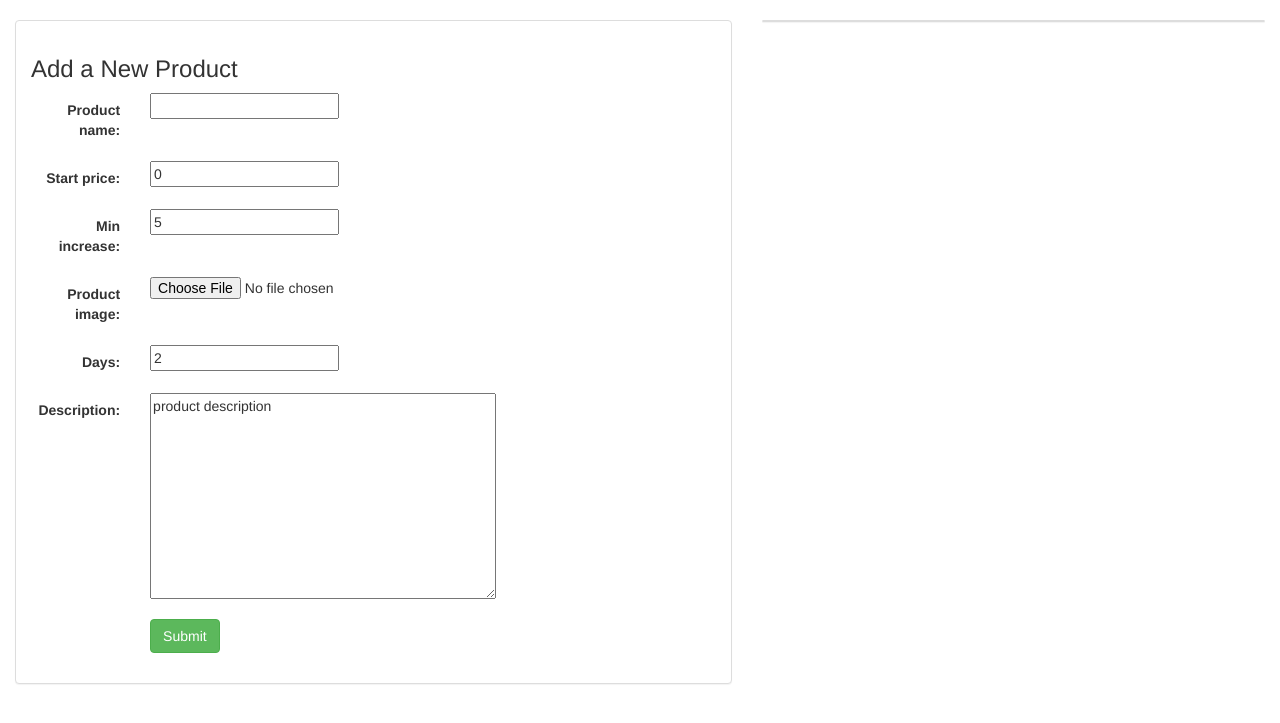
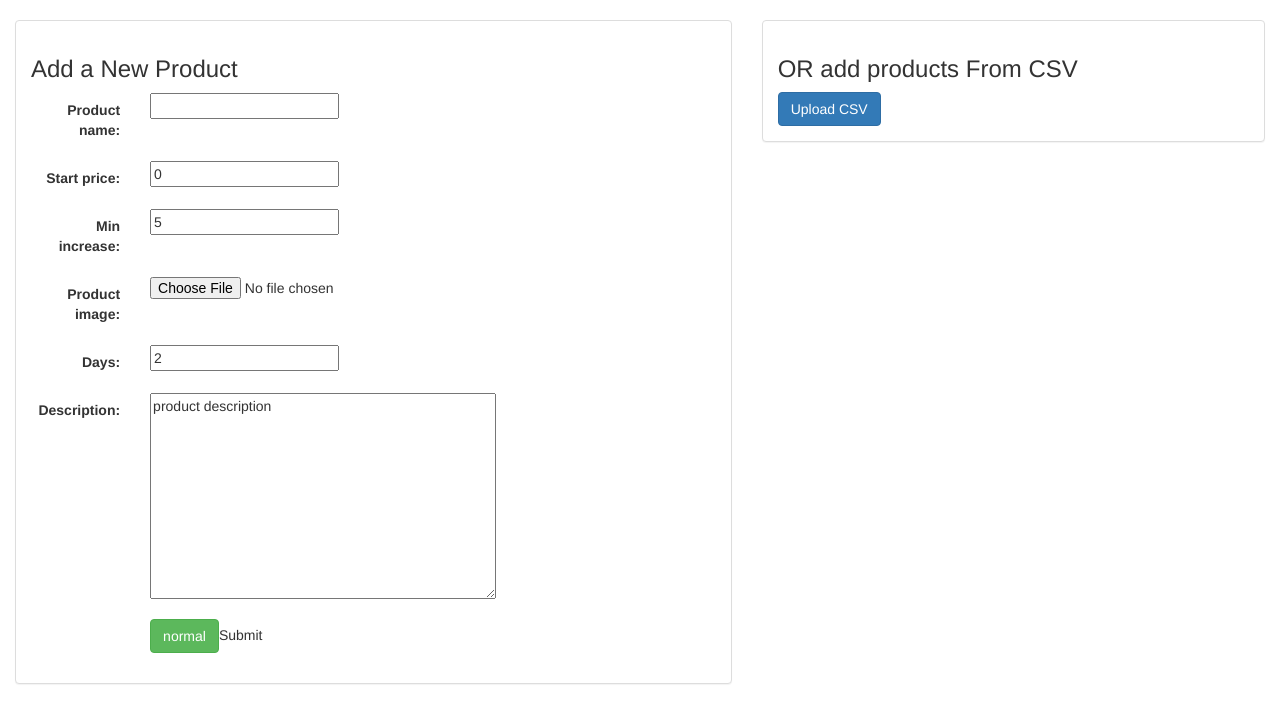
Before and after one commit to hardikparashar/openbidding, a Django app: page /create_product/ in a window 1280 px wide. Shown: the part 52-775 px from the top of the page. Run offline with Django 3.2, Linux system fonts and the light colour scheme; a user stored in the database is signed in; some libraries are stand-ins or nearby versions.

Commit message:
added csv import

```diff
--- a/bidfeed/models.py
+++ b/bidfeed/models.py
@@ -7,7 +7,7 @@ class Product(models.Model):
 	product_id = models.CharField(max_length=250)
 	user = models.ForeignKey(User, default=1)
 	customer = models.CharField(max_length=250, blank=True)
-	start_price = models.IntegerField(default=0)
+	start_price = models.IntegerField(default=0,blank=True)
 	bought = models.BooleanField(default=False)
 	product_name = models.CharField(max_length=400)
 	min_increase = models.IntegerField(default=5)
@@ -19,7 +19,8 @@ class Product(models.Model):
 	rem_days = models.IntegerField(help_text="enter in days",default="2")
 	days = models.IntegerField(help_text="enter in days",default="2")
 	end_date = models.DateTimeField(blank=True)
-	product_image = models.FileField()
+	product_image = models.FileField(blank=True)
+
 
 	def __str__(self):
 		return self.product_name + ' - ' + str(self.rem_days)
--- a/bidfeed/templates/bidfeed/base.html
+++ b/bidfeed/templates/bidfeed/base.html
@@ -1,6 +1,7 @@
 <!DOCTYPE html>
 <html lang="en">
 <head>
+	 <meta name="viewport" content="width=device-width, initial-scale=1">
     <meta charset="UTF-8">
     <title>{% block title %}openBid{% endblock %}</title>
     {% load staticfiles %}
--- a/bidfeed/templates/bidfeed/create_product.html
+++ b/bidfeed/templates/bidfeed/create_product.html
@@ -19,7 +19,8 @@
                         {% include 'bidfeed/form_template.html' %}
                         <div class="form-group">
                             <div class="col-sm-offset-2 col-sm-10">
-                                <button type="submit" class="btn btn-success">Submit</button>
+                                <input type="submit" class="btn btn-success"name="action" value="normal">Submit</button>
+
                             </div>
                         </div>
                     </form>
@@ -29,9 +30,35 @@
 
        <div class="col-sm-12 col-md-5">
             <div class="panel panel-default">
-               <!-- <div class="panel-body">
-                    <h3>What is Viberr?</h3>
-                    <p>Viberr is an app that allows you to upload and store all of your music on the cloud.</p>
+
+                <div class="panel-body">
+
+                   <h3>OR add products From CSV</h3>
+				   <button type="button" class="btn btn-primary" data-toggle="modal" data-target="#csvmodal">Upload CSV</button>
+
+		<!-- Modal -->
+				<div class="modal fade" id="csvmodal" tabindex="-1" role="dialog" aria-labelledby="exampleModalLabel" aria-hidden="true">
+				<div class="modal-dialog" role="document">
+				<div class="modal-content">
+					<div class="modal-header">
+					<h3 class="modal-title" id="exampleModalLabel">Add Products from CSV</h3>
+					<button type="button" class="close" data-dismiss="modal" aria-label="Close">
+							<span aria-hidden="true">&times;</span>
+						</button>
+					</div>
+					<div class="modal-body">
+						<form class="form-horizontal" role="form" action="{% url 'bidfeed:uploadcsv'%}" method="post" enctype="multipart/form-data">
+						{% csrf_token %}
+						<input type="file" accept=".csv" name="csv_file" />
+						<br>
+						<button type="submit" class="btn btn-success"name="action" value="csv">Upload</button>
+						</form>
+					</div>
+
+					</div>
+				</div>
+		</div>
+                   <!--  <p>Viberr is an app that allows you to upload and store all of your music on the cloud.</p>
                     <h3>How do I add music?</h3>
                     <p>First, create a new album by filling out the form on this page. Once an album is created you will be able to add/upload songs.</p>
                     <h3>What are some Album logo best practices?</h3>
@@ -40,8 +67,8 @@
                         <li>Use common image formats such as .JPG, .GIF, or .PNG</li>
                         <li>Remain under the 2MB limit.</li>
                         <li>Square images look best</li>
-                    </ul>
-                </div>-->
+                    </ul>-->
+                </div>
             </div>
         </div>
 
--- a/bidfeed/templates/bidfeed/index.html
+++ b/bidfeed/templates/bidfeed/index.html
@@ -40,7 +40,7 @@ if (tot_{{forloop.counter}} < 0) {
                 <div class="col-sm-4 col-lg-2">
                     <div class="thumbnail">
                         <a href="{% url 'bidfeed:detail' product.id %}">
-                            <img src="{{ product.product_image.url }}" class="img-responsive">
+                            <img src="{% if product.product_image %}{{ product.product_image.url }}{%else%}../media/noimage.jpg{%endif%}" class="img-responsive">
                         </a>
                         <div class="caption">
                             <h2>{{ product.product_name }}</h2>
--- a/bidfeed/urls.py
+++ b/bidfeed/urls.py
@@ -9,7 +9,7 @@ urlpatterns = [
     url(r'^login_user/$', views.login_user, name='login_user'),
     url(r'^logout_user/$', views.logout_user, name='logout_user'),
     url(r'^(?P<product_id>[0-9]+)/$', views.detail, name='detail'),
-
+	url(r'^uploadcsv/$', views.uploadcsv, name='uploadcsv'),
 	#url(r'^(?P<product_id>[0-9]+)/$', views.profile, name='profile'),
     #url(r'^(?P<bid_id>[0-9]+)/favorite/$', views.favorite, name='favorite'),
     #url(r'^songs/(?P<filter_by>[a-zA_Z]+)/$', views.songs, name='songs'),
--- a/bidfeed/views.py
+++ b/bidfeed/views.py
@@ -8,6 +8,9 @@ from django.db.models import Q
 from datetime import datetime, timedelta
 from .forms import ProductForm, BidForm, UserForm
 from .models import Product, Bid
+from django.conf import settings
+import csv
+from django.core.files.storage import FileSystemStorage
 import pytz
 
 IMAGE_FILE_TYPES = ['png', 'jpg', 'jpeg']
@@ -51,7 +54,32 @@ def create_product(request):
 		}
 		return render(request, 'bidfeed/create_product.html', context)
 
+def	uploadcsv(request):
+	if request.method == 'POST' and request.FILES['csv_file']:
+		myfile = request.FILES['csv_file']
+		fs = FileSystemStorage()
+		filename = fs.save(myfile.name, myfile)
+		file_url = fs.url(filename)
+		csvread = csv.reader(open(settings.BASE_DIR + settings.MEDIA_URL + filename), delimiter=',', quotechar='"')
 
+		for row in csvread:
+			end_date = datetime.now() + timedelta(days=int(row[3]))
+			rem_days = row[3]
+			time1 = datetime.now()
+			tz = pytz.timezone('Asia/Kolkata')
+			time1 = tz.localize(time1)
+			end_date = tz.localize(end_date)
+			rem_days = (end_date - time1)
+			user=request.user
+			rem_days = rem_days.total_seconds()
+			Product.objects.create(product_name=row[0],end_date=end_date,days = int(row[3]),user=user,start_price=int(row[1]),min_increase=int(row[2]),description=row[4])
+			success = "Your products are added for auction!"
+	form = ProductForm()
+	context = {
+	'form':form,
+	'success':success
+	}
+	return render(request, 'bidfeed/create_product.html',context)
 def rem_time(product):
 
 	time1 = datetime.now()
--- a/openbid/settings.py
+++ b/openbid/settings.py
@@ -25,7 +25,7 @@ SECRET_KEY = '5ertsj_2(lb&v%#du=%oyhceg^js&4f%cnd=$fy5!xa7*9ggi4'
 # SECURITY WARNING: don't run with debug turned on in production!
 DEBUG = True
 
-ALLOWED_HOSTS = []
+ALLOWED_HOSTS = [u'openbid.pythonanywhere.com']
 
 
 # Application definition
```
Also changed, not shown: bidfeed/templates/bidfeed/detail.html (+5 -2 lines), bidfeed/migrations/0013_auto_20171116_2306.py (added), bidfeed/migrations/0014_auto_20171116_2309.py (added), bidfeed/migrations/0015_auto_20171117_0231.py (added), db.sqlite3, media/noimage.jpg (added), 5 other files.
